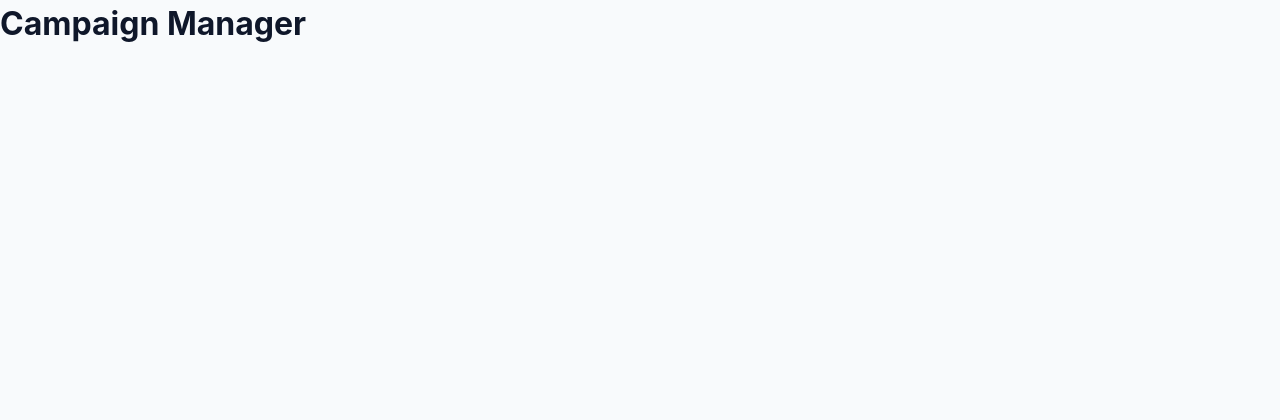
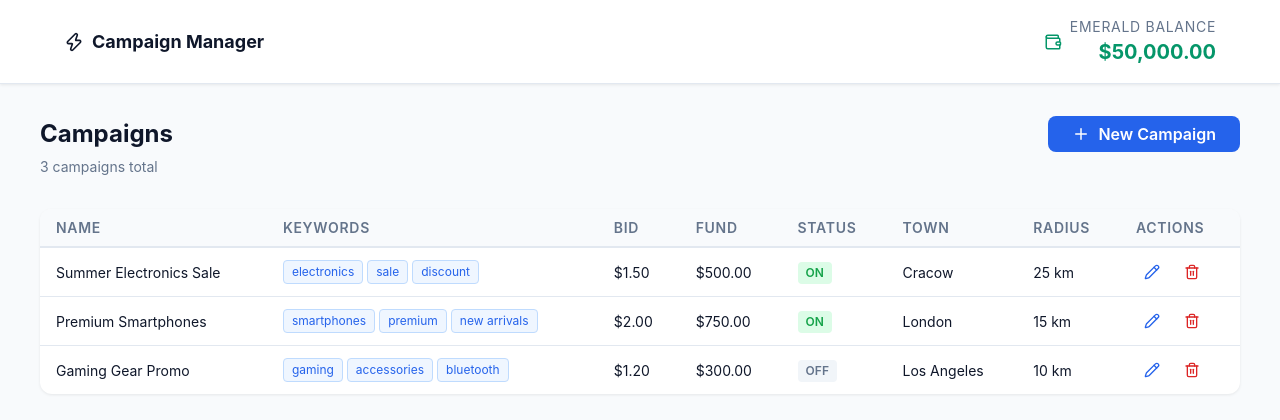
Before and after one commit to Avareez/Campaign-Manager, a React (Vite) app: page / in a window 1280 px wide. Shown: the top 420 px of the page. Built offline with nearby package versions, Linux system fonts and the light colour scheme.

Commit message:
feat: add header and campaign list page to app root

```diff
--- a/src/App.jsx
+++ b/src/App.jsx
@@ -1,7 +1,27 @@
+import { useState } from 'react';
+import Header from './components/Layout/Header';
+import CampaignListPage from './pages/CampaignListPage';
+
 function App() {
+  const [editingCampaign, setEditingCampaign] = useState(null);
+
+  const handleEdit = (campaign) => {
+    setEditingCampaign(campaign);
+    console.log('Edit:', campaign);
+  };
+
+  const handleAdd = () => {
+    setEditingCampaign(null);
+    console.log('Add new campaign');
+  };
+
   return (
     <div className="app">
-      <h1>Campaign Manager</h1>
+      <Header />
+      <CampaignListPage
+        onEdit={handleEdit}
+        onAdd={handleAdd}
+      />
     </div>
   );
 }
```
